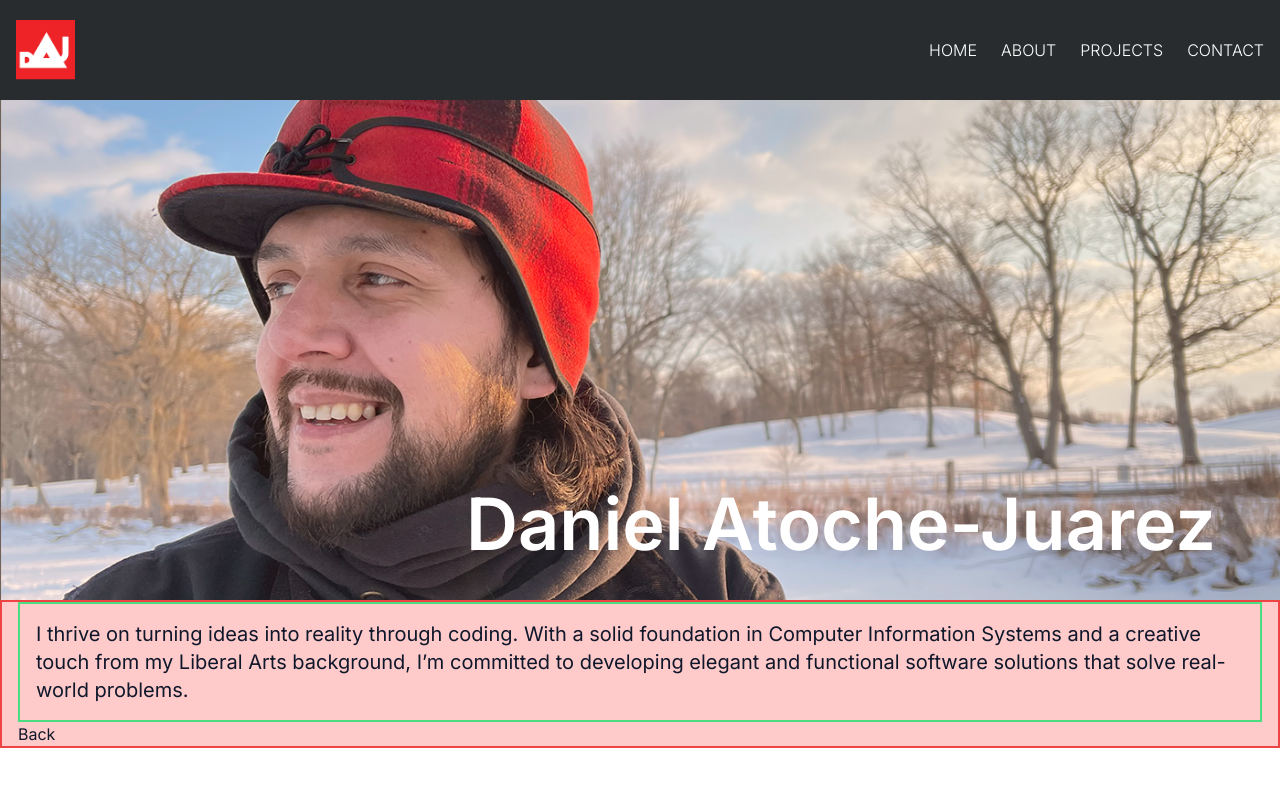
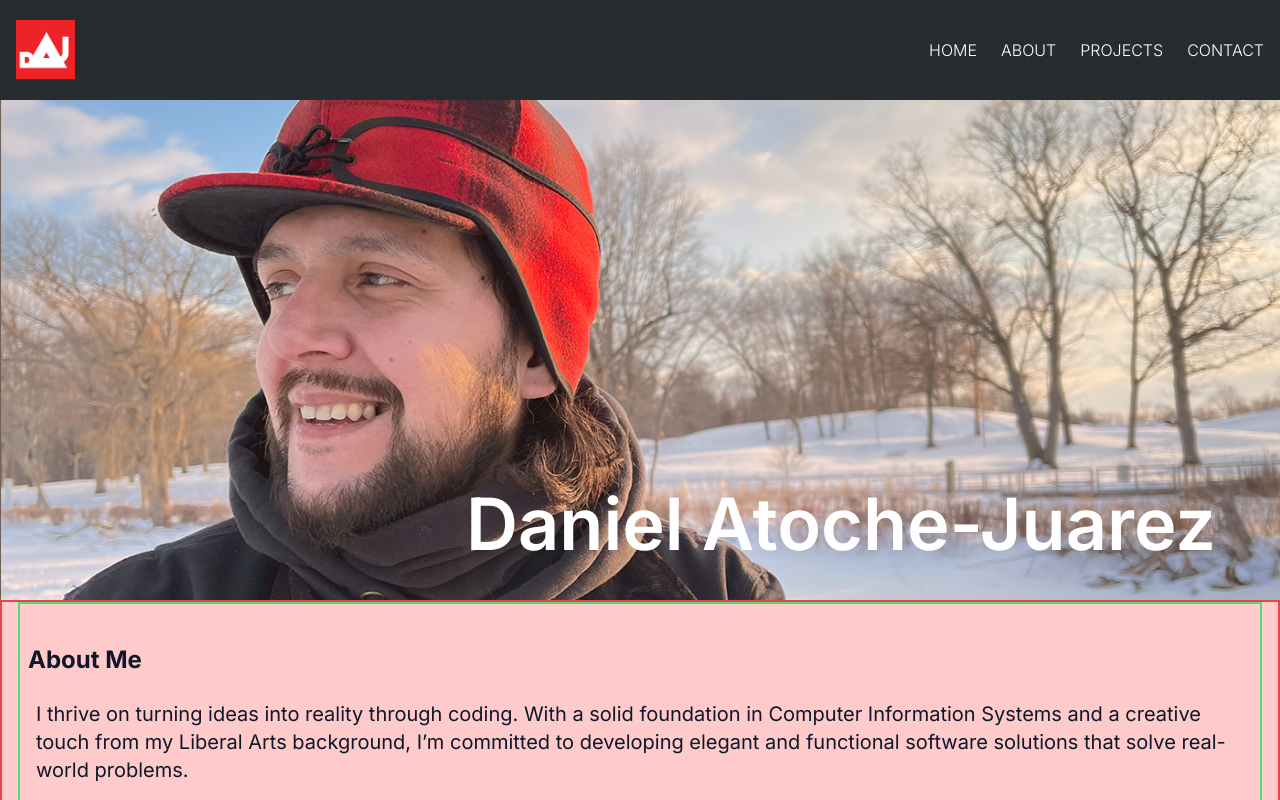
Before and after one commit to datoche-juarez/personal-site-2023, a Next.js app: page /about in a window 1280 px wide. Shown: the top 800 px of the page. Built offline with nearby package versions, Linux system fonts and the light colour scheme.

Commit message:
Adding missing title for about page section..

```diff
--- a/app/about/page.js
+++ b/app/about/page.js
@@ -4,10 +4,10 @@ export default function About() {
   return (
     <>
       <div className="px-4 bg-red-200 border-2 border-red-500">
-        <div className="flex flex-col items-center justify-center border-2 border-green-400 ">
-          {/* <p className="mb-2 text-2xl font-bold font-inter md:pt-10 lg:text-2xl xl:text-2xl">
+        <div className="flex flex-col items-center justify-center text-left border-2 border-green-400 ">
+          <p className="w-full mb-2 ml-4 text-2xl font-bold text-left font-inter md:pt-10 lg:text-2xl xl:text-2xl">
             About Me
-          </p> */}
+          </p>
           <h1 className="m-4 text-xl">
             I thrive on turning ideas into reality through coding. With a solid
             foundation in Computer Information Systems and a creative touch from
```
